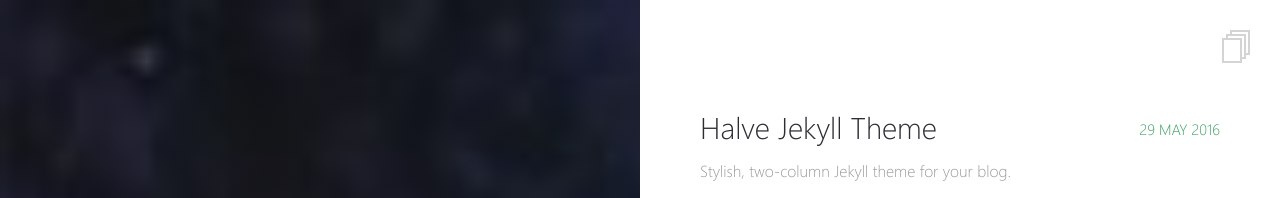
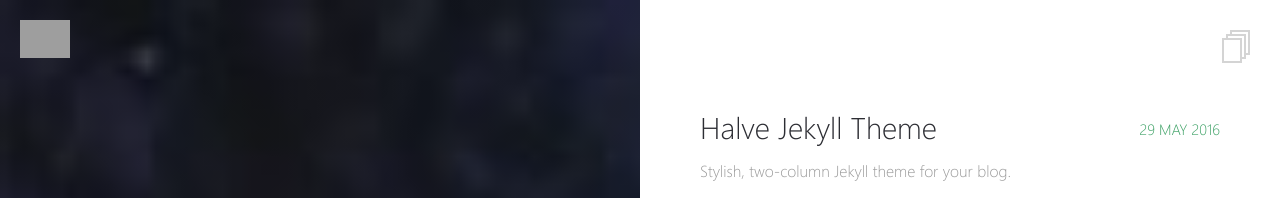
Before and after one commit to misterharsh/misterharsh.github.io, a Jekyll site: the page built from _pages/posts.md, in a window 1280 px wide. Shown: the top 198 px of the page. Built offline with Jekyll 4.4.1, drawn with Linux system fonts in a browser that asks for light colours.

Commit message:
again trying to fix things

```diff
--- a/_layouts/page.html
+++ b/_layouts/page.html
@@ -9,7 +9,7 @@
 
     <div class="block-left">
       <div class="content">
-        <a href="{{ site.url }}" class="logo" target="_self" rel="noopener noreferrer"><i class="fa fa-fw fa-home"></i></a>
+        <a href="{{ site.url }}" class="logo"><img src="{{ site.url }}/images/gohome.png"></a>
         <div class="post-title-section">
           <div class="section-line">Posts <em>/</em></div>
           <h1 class="section-title">{{ page.title | markdownify | remove: "<p>" | remove: "</p>" }}</h1>
--- a/_layouts/post-list.html
+++ b/_layouts/post-list.html
@@ -9,7 +9,7 @@
 
     <div class="block-left">
       <div class="content">
-        <a href="{{ site.url }}" class="logo" target="_self" rel="noopener noreferrer"><i class="fa fa-fw fa-home"></i></a>
+        <a href="{{ site.url }}" class="logo"><img src="{{ site.url }}/images/gohome.png"></a>
         <h1 class="section-title">{{ page.title}}<em>/</em>
         </h1>
       </div>
--- a/_layouts/post.html
+++ b/_layouts/post.html
@@ -9,7 +9,7 @@
 
     <div class="block-left">
       <div class="content">
-        <a href="{{ site.url }}" class="logo" target="_self" rel="noopener noreferrer"><i class="fa fa-fw fa-home"></i></a>
+        <a href="{{ site.url }}" class="logo"><img src="{{ site.url }}/images/gohome.png"></a>
         <div class="post-title-section">
           <div class="section-line">Posts <em>/</em></div>
           <h1 class="section-title">{{ page.title | markdownify | remove: "<p>" | remove: "</p>" }}</h1>
```
